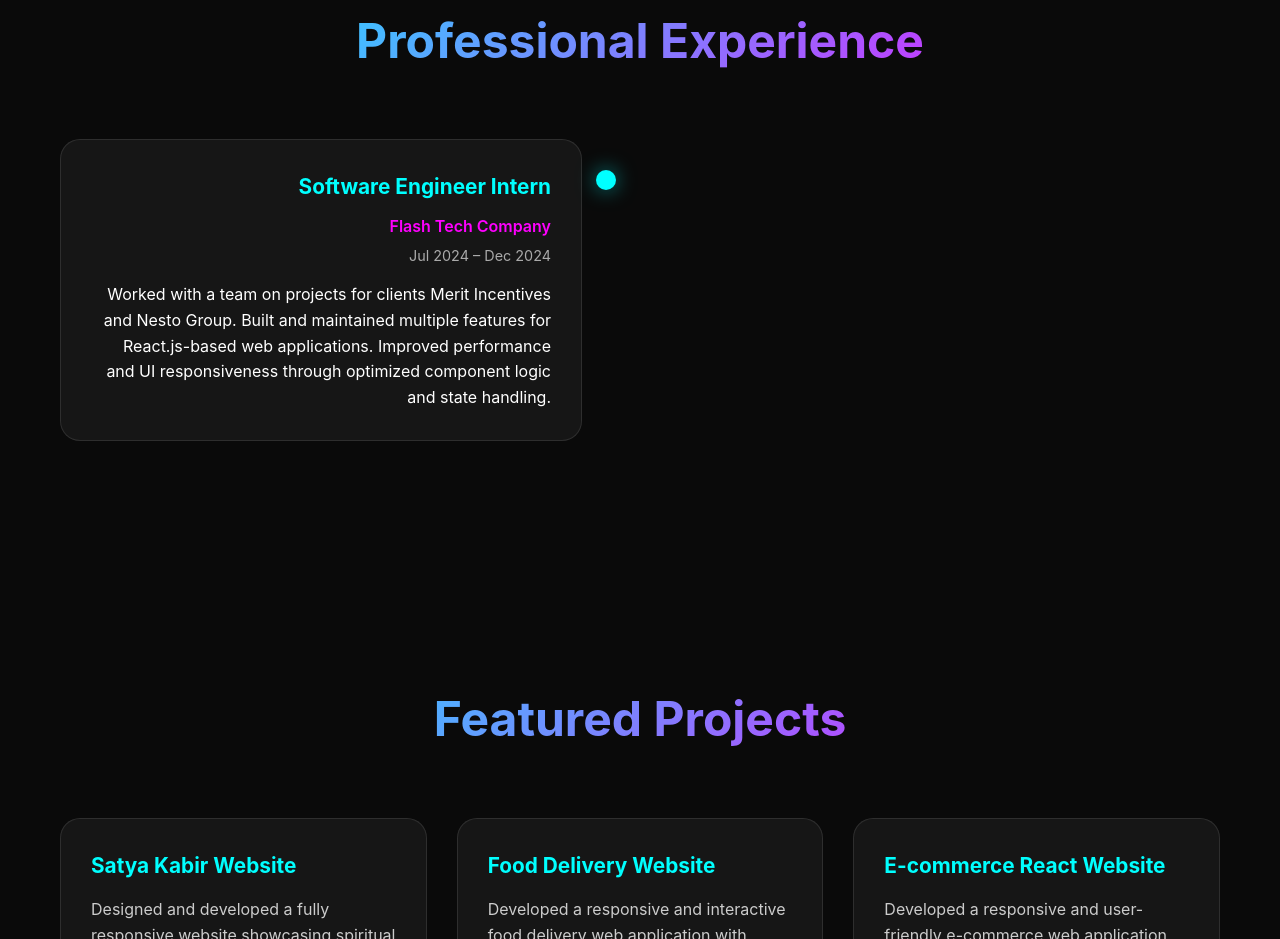
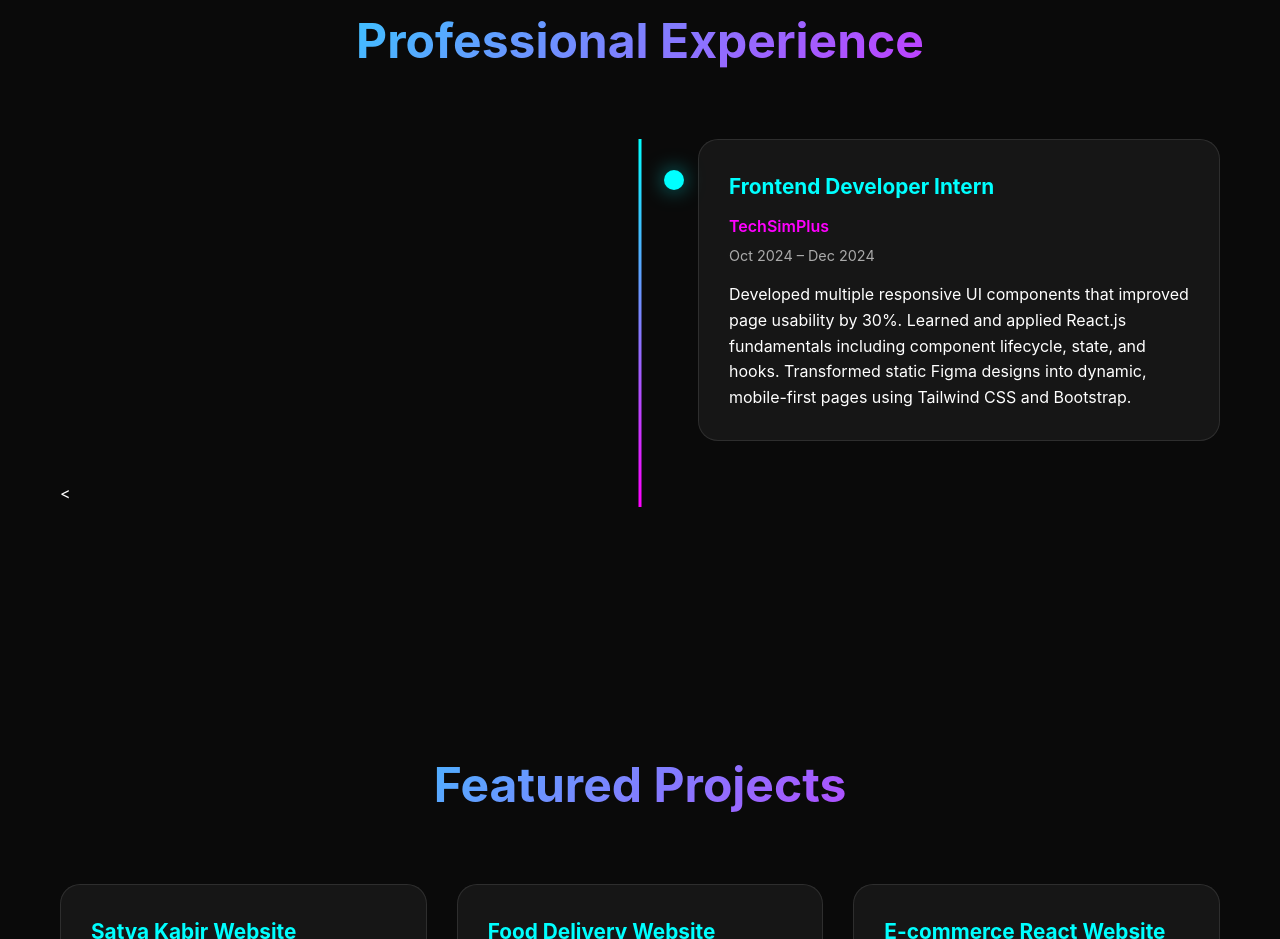
Before and after one commit to arv69/Portfolio-New, a plain HTML site: page index.html in a window 1280 px wide. Shown: the part 1679-2618 px from the top of the page. Drawn offline with Linux system fonts and the light colour scheme.

Commit message:
Update index.html

```diff
--- a/index.html
+++ b/index.html
@@ -597,16 +597,16 @@
 
     <section id="experience" class="section">
         <h2>Professional Experience</h2>
-
-
+        <div class="timeline">
             <div class="timeline-item">
                 <div class="timeline-content glass">
-                    <h3>Software Engineer Intern</h3>
-                    <div class="company">Flash Tech Company</div>
-                    <div class="duration">Jul 2024 – Dec 2024</div>
-                    <p>Worked with a team on projects for clients Merit Incentives and Nesto Group. Built and maintained multiple features for React.js-based web applications. Improved performance and UI responsiveness through optimized component logic and state handling.</p>
+                    <h3>Frontend Developer Intern</h3>
+                    <div class="company">TechSimPlus</div>
+                    <div class="duration">Oct 2024 – Dec 2024</div>
+                    <p>Developed multiple responsive UI components that improved page usability by 30%. Learned and applied React.js fundamentals including component lifecycle, state, and hooks. Transformed static Figma designs into dynamic, mobile-first pages using Tailwind CSS and Bootstrap.</p>
                 </div>
             </div>
+            <
         </div>
     </section>
 
```
